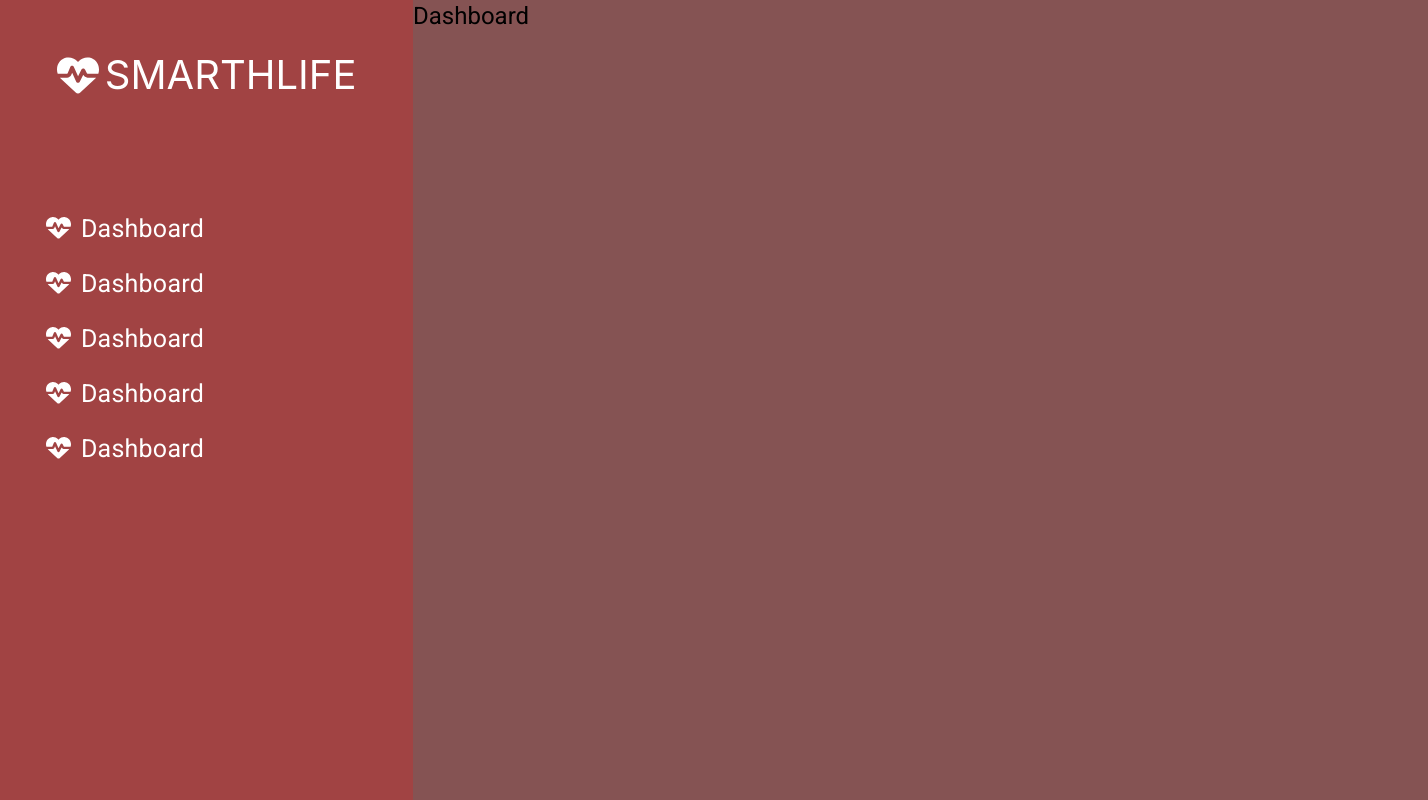
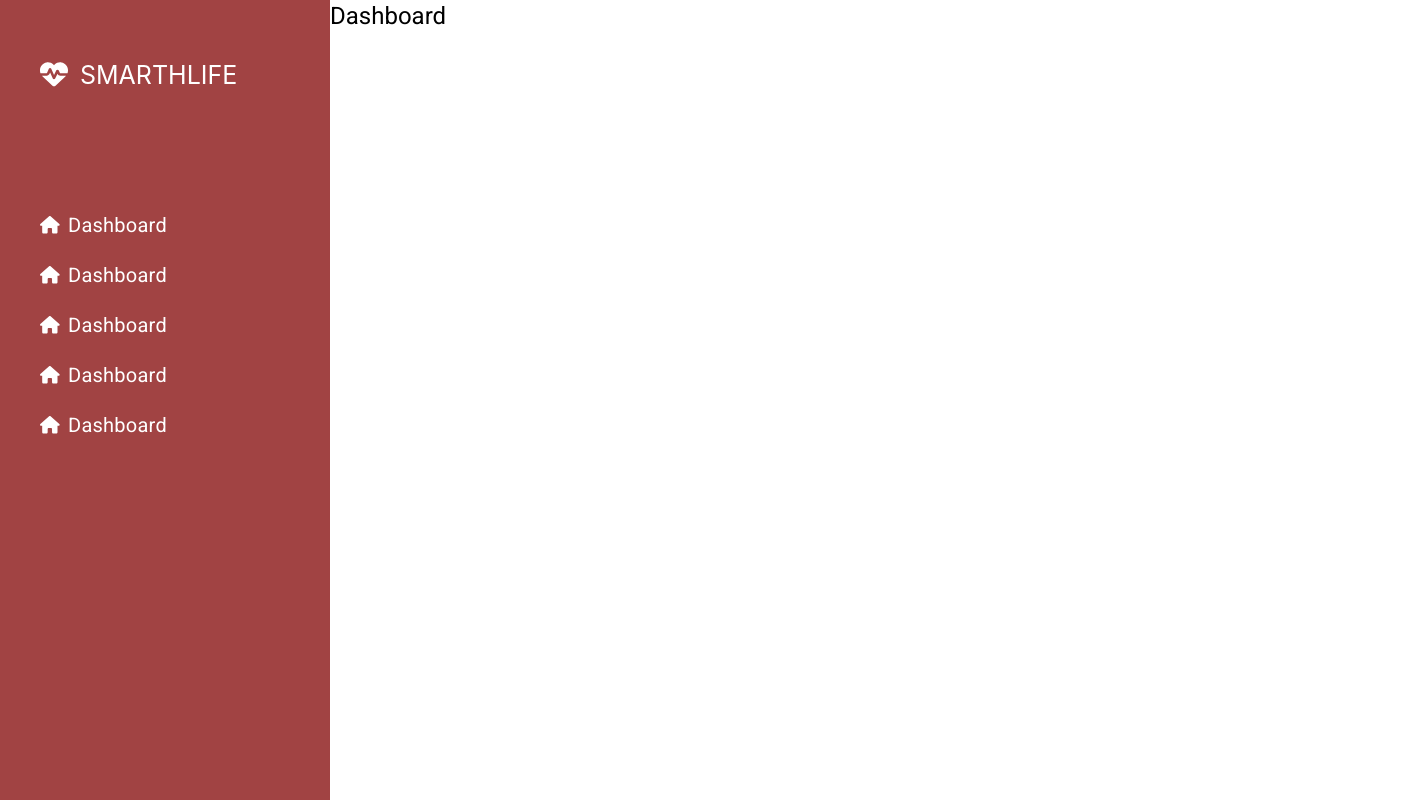
Before and after one commit to Kwntax/Angular-project, an Angular app: page / in a window 1280 px wide. Shown: the whole page, 1428 px wide, since content can reach past the window. Built offline with nearby package versions, Linux system fonts and the light colour scheme.

Commit message:
sidebar change

```diff
--- a/src/app/components/dashboard/dashboard.component.css
+++ b/src/app/components/dashboard/dashboard.component.css
@@ -7,39 +7,37 @@ body{
 .sidebar-brand{
     display:flex;
     flex-direction: row;
-    width: 300px;
+    width: 200px;
     height: 50px;
     padding-top: 50px;
-    margin:auto;
+    margin-left: 40px;
 }
 
 .sidebar-brand .fa-heartPulse{
-    flex: 1;
+    flex: 0.5;
     color:white;
     margin: auto;
 }
 
 .main-content{
-    margin-left: 413px;
+    margin-left: 330px;
     height: 100%;
     width: 1015px;
-    background-color:rgb(133, 83, 83);
-
-
+    background-color:rgb(255, 255, 255);
 }
 
 .brand{
     flex: 2;
     color:white;
     font-family: 'Inter';
-    font-size: 40px;
+    font-size: 25px;
     margin:auto
 }
 
 .navigation-menu{
     position: fixed;
     height: 1024px;
-    width:413px;
+    width:330px;
     background-color: rgb(161, 67, 67);
     left:0;
     top:0;
@@ -50,16 +48,22 @@ body{
     text-align: center;
     margin-top: 100px;
     width: 250px;
-    font-size: 25px;
-    padding: 0;
+
     flex-direction: column;
     color: white
 }
 
+.nav .fa-heartPulse{
+    width: 20px;
+}
+
 .nav li {
+    display: flex;
+    flex-direction: row;
     margin: 15px 0;
 }
 
 .nav li span{
-    margin-left: 10px;
+    flex: 0.5;
+    font-size: 20px;
 }
--- a/src/app/components/dashboard/dashboard.component.html
+++ b/src/app/components/dashboard/dashboard.component.html
@@ -3,29 +3,29 @@
     <div class="navigation-menu">
         <div class="sidebar-brand">
 
-        <fa-icon [icon]="faHeartPulse" size="3x" class="fa-heartPulse"></fa-icon>
+        <fa-icon [icon]="faHeartPulse" size="2x" class="fa-heartPulse"></fa-icon>
         <h1 class="brand"> SMARTHLIFE </h1>
         </div>
 
         <ul class="nav">
             <li>
-                <fa-icon [icon]="faHeartPulse" size="1x" class="fa-heartPulse"></fa-icon>
+                <fa-icon [icon]="faHome" size="lg" class="fa-heartPulse"></fa-icon>
                 <span>Dashboard</span>
             </li>
             <li>
-                <fa-icon [icon]="faHeartPulse" size="1x" class="fa-heartPulse"></fa-icon>
+                <fa-icon [icon]="faHome" size="lg" class="fa-heartPulse"></fa-icon>
                 <span>Dashboard</span>
             </li>
             <li>
-                <fa-icon [icon]="faHeartPulse" size="1x" class="fa-heartPulse"></fa-icon>
+                <fa-icon [icon]="faHome" size="lg" class="fa-heartPulse"></fa-icon>
                 <span>Dashboard</span>
             </li>
             <li>
-                <fa-icon [icon]="faHeartPulse" size="1x" class="fa-heartPulse"></fa-icon>
+                <fa-icon [icon]="faHome" size="lg" class="fa-heartPulse"></fa-icon>
                 <span>Dashboard</span>
             </li>
             <li>
-                <fa-icon [icon]="faHeartPulse" size="1x" class="fa-heartPulse"></fa-icon>
+                <fa-icon [icon]="faHome" size="lg" class="fa-heartPulse"></fa-icon>
                 <span>Dashboard</span>
             </li>
         </ul>
--- a/src/app/components/dashboard/dashboard.component.ts
+++ b/src/app/components/dashboard/dashboard.component.ts
@@ -1,5 +1,7 @@
 import { Component } from '@angular/core';
 import { faHeartPulse } from '@fortawesome/free-solid-svg-icons';
+import { faHome } from '@fortawesome/free-solid-svg-icons';
+
 
 @Component({
   selector: 'app-dashboard',
@@ -8,4 +10,5 @@ import { faHeartPulse } from '@fortawesome/free-solid-svg-icons';
 })
 export class DashboardComponent {
   faHeartPulse = faHeartPulse;
+  faHome = faHome;
 }
```
